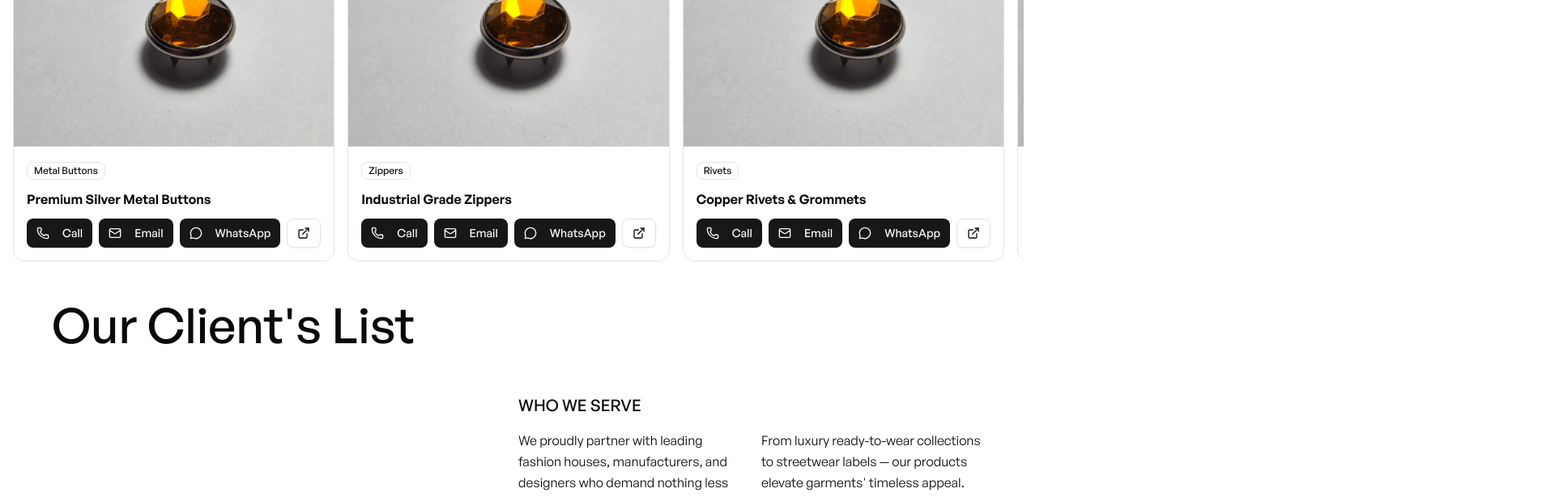
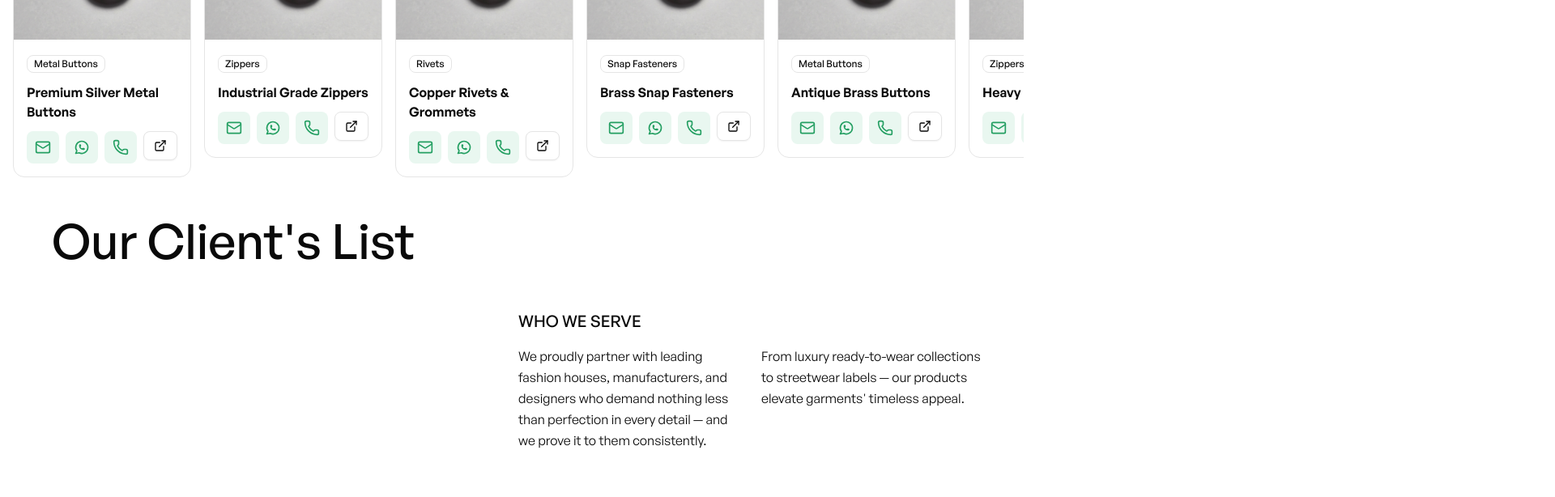
Before and after one commit to HadeedShahid/metro-textile, a Next.js app: page /1/1/1 in a window 1280 px wide. Shown: the part 1080-1694 px from the top of the page at 81% size, 1920 px wide, since content can reach past the window. Built offline with nearby package versions, Linux system fonts and the light colour scheme.

Commit message:
working on ctas

```diff
--- a/src/components/common/listingCard.js
+++ b/src/components/common/listingCard.js
@@ -8,12 +8,14 @@ import {
   ExternalLink,
   Phone,
   Mail,
+  MailIcon,
 } from "lucide-react";
 import Image from "next/image";
 import Link from "next/link";
 import Call from "./call";
 import Email from "./email";
 import Whatsapp from "./whatsapp";
+import { IconBrandWhatsapp, IconExclamationCircle } from "@tabler/icons-react";
 
 export default function ProductCard({
   name,
@@ -74,9 +76,31 @@ export default function ProductCard({
           </h3>
 
           <div className="flex gap-2 w-full">
-            <Call className="flex-1" />
+            <Button
+              size={"icon"}
+              href={`tel:+1234567890`}
+              className={"bg-[#e9f7f0]"}
+            >
+              <MailIcon className="text-[#249f62] !size-5 " />
+            </Button>
+            <Button
+              size={"icon"}
+              href={`tel:+1234567890`}
+              className={"bg-[#e9f7f0]"}
+            >
+              <IconBrandWhatsapp className="text-[#249f62] !size-5" />
+            </Button>
+            <Button
+              size={"icon"}
+              href={`tel:+1234567890`}
+              className={"bg-[#e9f7f0]"}
+            >
+              <Phone className="text-[#249f62] !size-5" />
+            </Button>
+
+            {/* <Call className="flex-1" />
             <Email className="flex-1" />
-            <Whatsapp />
+            <Whatsapp /> */}
             <Button variant={"outline"} className={"mr-0 ml-auto"}>
               <ExternalLink className="h-3 w-3 " />
             </Button>
--- a/src/components/ui/button.jsx
+++ b/src/components/ui/button.jsx
@@ -25,7 +25,7 @@ const buttonVariants = cva(
         default: "h-9 px-4 py-2 has-[>svg]:px-3",
         sm: "h-8 rounded-md gap-1.5 px-3 has-[>svg]:px-2.5",
         lg: "h-10 rounded-md px-6 has-[>svg]:px-4",
-        icon: "size-9",
+        icon: "size-10",
       },
     },
     defaultVariants: {
```
Also changed, not shown: 2 other files (tests, documents, lock files or other folders).
